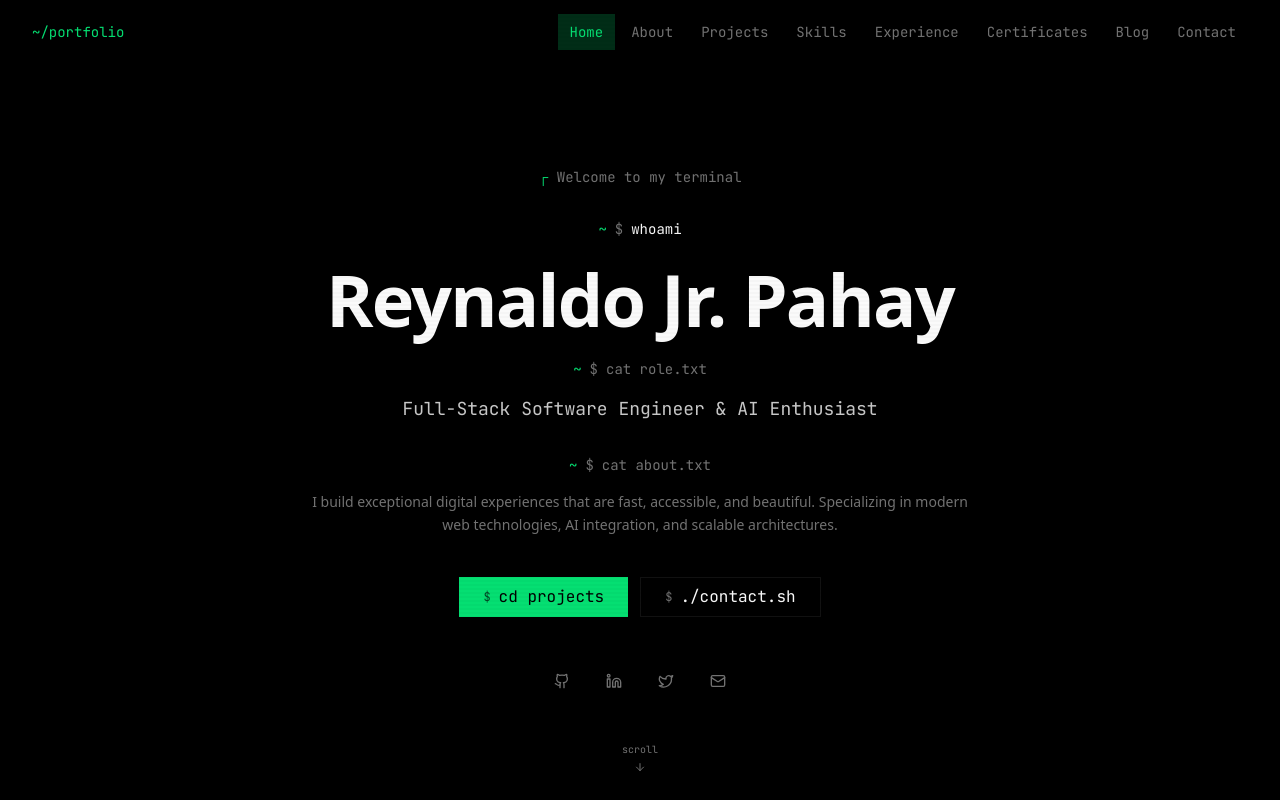
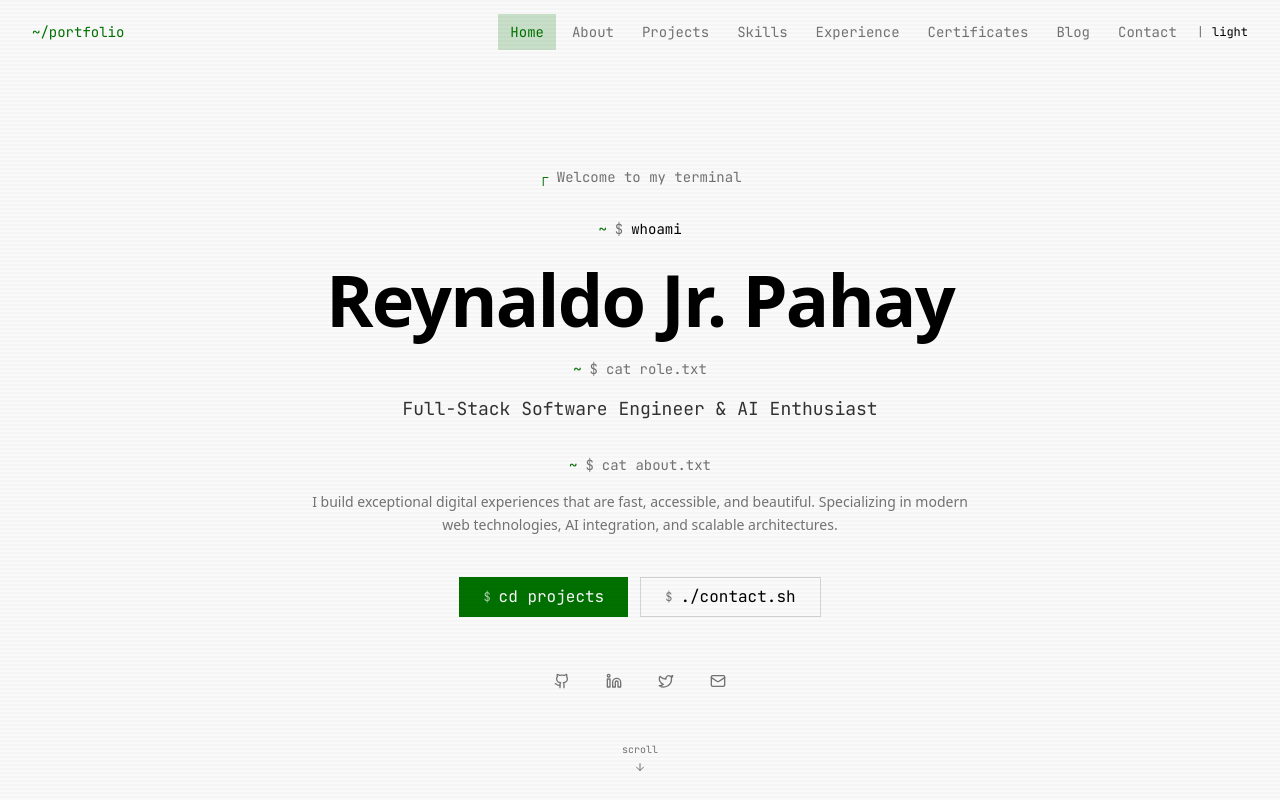
Before and after one commit to csreynaldo/personal-portfolio, a Next.js app: page / in a window 1280 px wide. Shown: the top 800 px of the page. Built offline with nearby package versions, Linux system fonts and the light colour scheme.

Commit message:
Revert "remove theme toggle: always-on dark terminal mode"
This reverts commit 4d2327304944a7b4426850d441ed051c162e5e35.

```diff
--- a/package.json
+++ b/package.json
@@ -32,7 +32,7 @@
     "@radix-ui/react-visually-hidden": "^1.1.2",
     "@vercel/analytics": "^1.5.0",
     "@vercel/speed-insights": "^1.2.0",
-
+    "next-themes": "^0.4.6",
     "zod": "^3.24.4",
     "react-hook-form": "^7.55.0",
     "@hookform/resolvers": "^5.0.1",
--- a/src/app/layout.tsx
+++ b/src/app/layout.tsx
@@ -1,6 +1,7 @@
 import type { Metadata } from "next";
 import { Inter, JetBrains_Mono } from "next/font/google";
 import "@/styles/globals.css";
+import { ThemeProvider } from "@/components/ui/theme-provider";
 import { Navbar } from "@/components/layout/navbar";
 import { Footer } from "@/components/layout/footer";
 import { Toaster } from "sonner";
@@ -72,8 +73,18 @@ export const metadata: Metadata = {
 
 export default function RootLayout({ children }: { children: React.ReactNode }) {
   return (
-    <html lang="en" className={`${inter.variable} ${jetbrainsMono.variable}`}>
+    <html
+      lang="en"
+      suppressHydrationWarning
+      className={`${inter.variable} ${jetbrainsMono.variable}`}
+    >
       <body className="bg-background min-h-screen font-sans antialiased">
+        <ThemeProvider
+          attribute="class"
+          defaultTheme="system"
+          enableSystem
+          disableTransitionOnChange
+        >
           <Navbar />
           <main className="relative min-h-screen pt-16">{children}</main>
           <Footer />
@@ -87,6 +98,7 @@ export default function RootLayout({ children }: { children: React.ReactNode })
               },
             }}
           />
+        </ThemeProvider>
       </body>
     </html>
   );
--- a/src/components/layout/navbar.tsx
+++ b/src/components/layout/navbar.tsx
@@ -7,6 +7,7 @@ import { motion, AnimatePresence } from "framer-motion";
 import { Menu, X } from "lucide-react";
 import { cn } from "@/lib/utils";
 import { siteConfig } from "@/data/site";
+import { ModeToggle } from "@/components/ui/mode-toggle";
 import { Button } from "@/components/ui/button";
 
 export function Navbar() {
@@ -63,10 +64,13 @@ export function Navbar() {
               <span className="relative z-10">{link.label}</span>
             </Link>
           ))}
+          <span className="text-muted-foreground mx-1 font-mono text-xs">|</span>
+          <ModeToggle />
         </div>
 
         {/* Mobile Menu Button */}
         <div className="flex items-center gap-2 md:hidden">
+          <ModeToggle />
           <Button
             variant="ghost"
             size="icon"
--- /dev/null
+++ b/src/components/ui/mode-toggle.tsx
@@ -0,0 +1,36 @@
+"use client";
+
+import * as React from "react";
+import { Moon, Sun } from "lucide-react";
+import { useTheme } from "next-themes";
+import { Button } from "@/components/ui/button";
+
+export function ModeToggle() {
+  const { theme, setTheme } = useTheme();
+  const [mounted, setMounted] = React.useState(false);
+
+  React.useEffect(() => {
+    setMounted(true);
+  }, []);
+
+  if (!mounted) {
+    return (
+      <Button variant="ghost" size="icon">
+        <span className="h-5 w-5" />
+      </Button>
+    );
+  }
+
+  return (
+    <Button
+      variant="ghost"
+      size="icon"
+      onClick={() => setTheme(theme === "dark" ? "light" : "dark")}
+      aria-label="Toggle theme"
+      className="font-mono text-xs"
+    >
+      <span className="scale-100 transition-all dark:hidden">light</span>
+      <span className="hidden scale-100 transition-all dark:inline">dark</span>
+    </Button>
+  );
+}
--- /dev/null
+++ b/src/components/ui/theme-provider.tsx
@@ -0,0 +1,11 @@
+"use client";
+
+import * as React from "react";
+import { ThemeProvider as NextThemesProvider } from "next-themes";
+
+export function ThemeProvider({
+  children,
+  ...props
+}: React.ComponentProps<typeof NextThemesProvider>) {
+  return <NextThemesProvider {...props}>{children}</NextThemesProvider>;
+}
--- a/src/styles/globals.css
+++ b/src/styles/globals.css
@@ -1,5 +1,7 @@
 @import "tailwindcss";
 @plugin "@tailwindcss/typography";
+
+@custom-variant dark (&:where(.dark, .dark *));
 
 @theme {
   --color-background: oklch(0.045 0 0);
@@ -48,6 +50,29 @@
 @keyframes fade-in-up {
   from { opacity: 0; transform: translateY(8px); }
   to { opacity: 1; transform: translateY(0); }
+}
+
+.light {
+  --color-background: oklch(0.985 0 0);
+  --color-foreground: oklch(0.045 0 0);
+  --color-card: oklch(0.97 0 0);
+  --color-card-foreground: oklch(0.045 0 0);
+  --color-popover: oklch(0.97 0 0);
+  --color-popover-foreground: oklch(0.045 0 0);
+  --color-primary: oklch(0.45 0.211 151.711);
+  --color-primary-foreground: oklch(0.985 0 0);
+  --color-secondary: oklch(0.922 0 0);
+  --color-secondary-foreground: oklch(0.045 0 0);
+  --color-muted: oklch(0.922 0 0);
+  --color-muted-foreground: oklch(0.556 0 0);
+  --color-accent: oklch(0.922 0 0);
+  --color-accent-foreground: oklch(0.045 0 0);
+  --color-destructive: oklch(0.577 0.245 27.325);
+  --color-destructive-foreground: oklch(0.985 0 0);
+  --color-border: oklch(0.87 0 0);
+  --color-input: oklch(0.87 0 0);
+  --color-ring: oklch(0.45 0.211 151.711);
+  --color-green-dim: oklch(0.5 0.15 151.711);
 }
 
 @layer base {
```
Also changed, not shown: 1 other file (tests, documents, lock files or other folders). Lines whose indentation alone changed are shown as unchanged.
